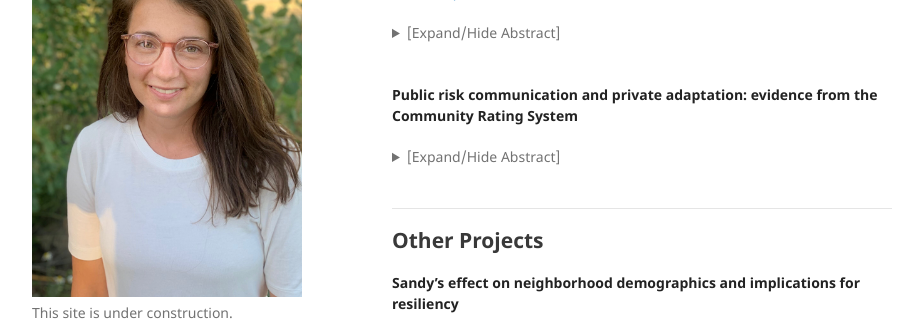
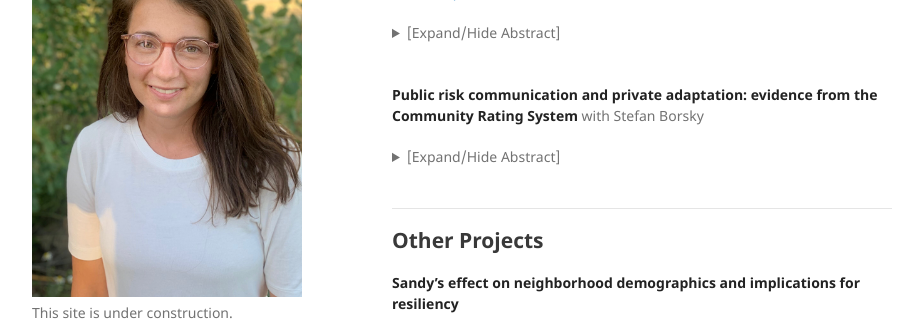
Before and after one commit to hannahhennighausen/hannahhennighausen.github.io, a Jekyll site: the page built from index.md, in a window 1280 px wide and 900 px high, scrolled down 625 px. Shown: the part 216-537 px from the top of the window, without its empty margins (178-1098 px from the left). Built offline with Jekyll 4.4.1, drawn with Linux system fonts in a browser that asks for light colours.

Commit message:
Update index.md

```diff
--- a/index.md
+++ b/index.md
@@ -35,13 +35,11 @@
 [Manuscript](https://hannahhennighausen.github.io/Papers/SandyInsurance.pdf)
 <details>
   <summary>[Expand/Hide Abstract]</summary>
-
-Will be added soon.
-
+  Climate change and urbanization are escalating flood risk around the globe. Under- standing how people adapt to changes in their perceived flood risk helps predict future costs to flooding. Using spatial variation in flooding, I provide causal estimates of direct experience with Hurricane Sandy’s flooding on participation in the flood insur- ance market. Hurricane Sandy had a large impact on people’s insurance choices. Since the storm, the number of insurance policies-in-force in flooded areas has continuously increased relative to areas that were not flooded. Extensions to the main specifica- tion show that damage intensity, proximity to the flooding and having little previous knowledge about flood risk all contributed to the marked insurance growth. Simulated flooding extents of six other recent flood events give evidence that Hurricane Sandy’s insurance response was the exception and not the rule.
 </details>
 <br />
 
-**Public risk communication and private adaptation: evidence from the Community Rating System** <br />
+**Public risk communication and private adaptation: evidence from the Community Rating System** with Stefan Borsky <br />
 <details>
   <summary>[Expand/Hide Abstract]</summary>
 
```
